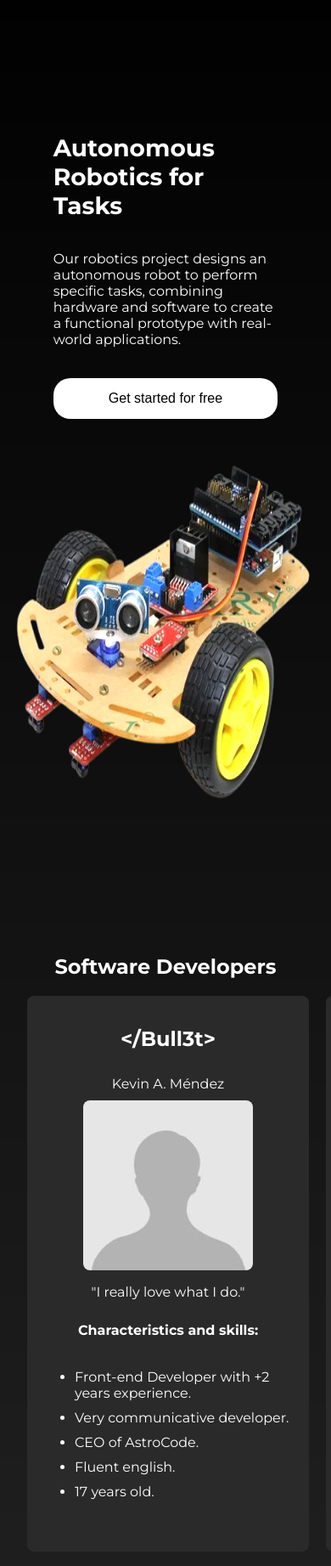
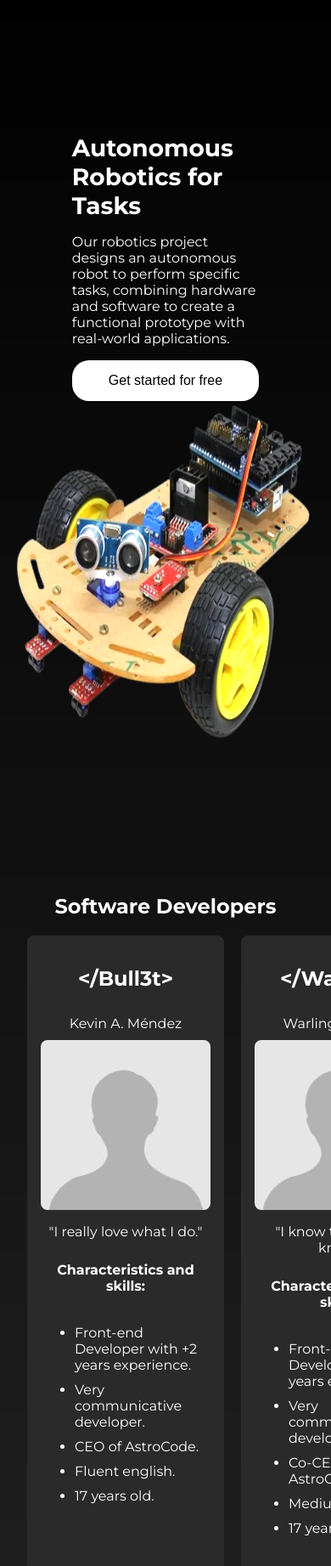
Before and after one commit to TheyCallMeKev/RoboProject, a plain HTML site: page public/views/home.html in a window 390 px wide. Shown: the part 72-1915 px from the top of the page at 85% size. Drawn offline with Linux system fonts and the light colour scheme.

Commit message:
Revert " anche los creadores, agregue que el nav se vea en cualquier vista,y mejore la interface inicial con re-load."
This reverts commit 2f1ba9fd62a81ab7ef13382755a97fd41e4feeff.

```diff
--- a/public/styles/home.css
+++ b/public/styles/home.css
@@ -156,7 +156,7 @@ footer {
 }
 
 @media (max-width: 768px) {
-  /*navegacion*/
+
   .nav_list-links{
     position: relative;
     display: flex;
@@ -176,7 +176,6 @@ footer {
     top: 200px;
 
   }
-  /*esta es la trasicion pricipal del nav*/
   #input_nav-BtnDelNavResponsive{
     display: none;
 
@@ -185,7 +184,6 @@ footer {
     transition: .5s;
 
   }
-  /*esta es la transicion del btn del nav*/
   .nav_label-boxMenuResponsive{
     position:fixed ;
     border-radius: 10px;
@@ -222,27 +220,16 @@ footer {
     justify-content: center;
     align-items: center;
   }
-  /*a partir de aqui cree hice que los creadores y colaboradores esten en un carrucel evitando el desborde y que se puedan ver con los margenes correctos*/
-  .left-side{
+
+  .left-side,
+  .right-side {
     display: flex;
     justify-content: center;
-    width: 90%;
-    gap: 20px;
-
-  }
-  .right-side {
-    margin-top: 50px;
-    display: flex;
-    justify-content: center;
-    width: 90%;
+    width: 75%;
   }
   .div_section-creators{
     width: 89%;
     overflow: hidden;
     overflow-x: auto;
   }
-  /*en el responsive se veia muy flaco los creadores*/
-  .div_creator{
-    min-width: 300px;
-  }
 }
--- a/public/views/home.html
+++ b/public/views/home.html
@@ -20,7 +20,7 @@
     <div class="main-section">
       <nav class="navbar">
         <h1>RoboProject</h1>
-          <!--aqui cambie orden de los elementos por la geraquia-->
+
         <input type="checkbox" id="input_nav-BtnDelNavResponsive">
 
           <label for="input_nav-BtnDelNavResponsive" class="nav_label-boxMenuResponsive"><img src="../img/svg/left.svg" alt="left-arrown"></label>
@@ -29,10 +29,10 @@
         <div class="nav_list-links">
 
           <a href="#">Home</a>
-          <a href="#">Developers</a>
-          <a href="#">Information</a>
-          <a href="#">Company</a>
-          <a href="#">AstroCode</a>
+            <a href="#">Developers</a>
+            <a href="#">Information</a>
+            <a href="#">Company</a>
+            <a href="#">AstroCode</a>
 
         </div>
       </nav>
@@ -60,7 +60,7 @@
       <h2 class="h2_creators-title">Software Developers</h2>
 
       <div class="div_section-creators">
-        <div class="div_creator bull3t">
+        <div class="div_creator-bull3t">
           <h2>&lt;/Bull3t&gt;</h2>
           <span>Kevin A. Méndez</span>
           <img
@@ -80,7 +80,7 @@
           </ul>
         </div>
 
-        <div class="div_creator warhub">
+        <div class="div_creator-warhub">
           <h2>&lt;/Warhub&gt;</h2>
           <span> Warling S. Lopez</span>
           <img
@@ -100,7 +100,7 @@
           </ul>
         </div>
 
-        <div class="div_creator n4zy">
+        <div class="div_creator-n4zy">
           <h2>&lt;/N4ZY&gt;</h2>
           <span>Renso A. Feliz</span>
           <img
@@ -120,7 +120,7 @@
           </ul>
         </div>
 
-        <div class="div_creator k4rm">
+        <div class="div_creator-k4rm">
           <h2>&lt;/K4rm&gt;</h2>
           <span>Kenyel A. Restituyo</span>
           <img
```
